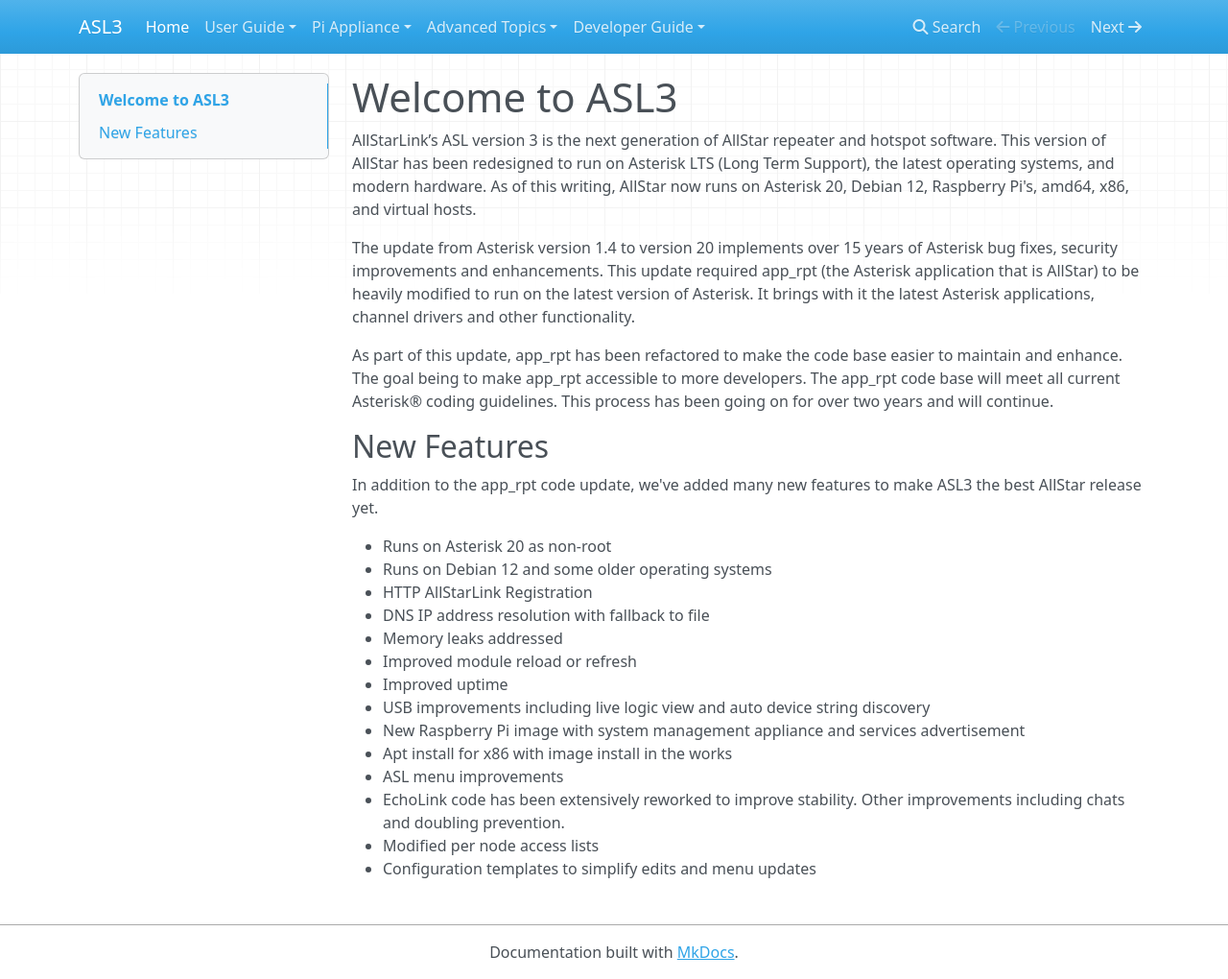
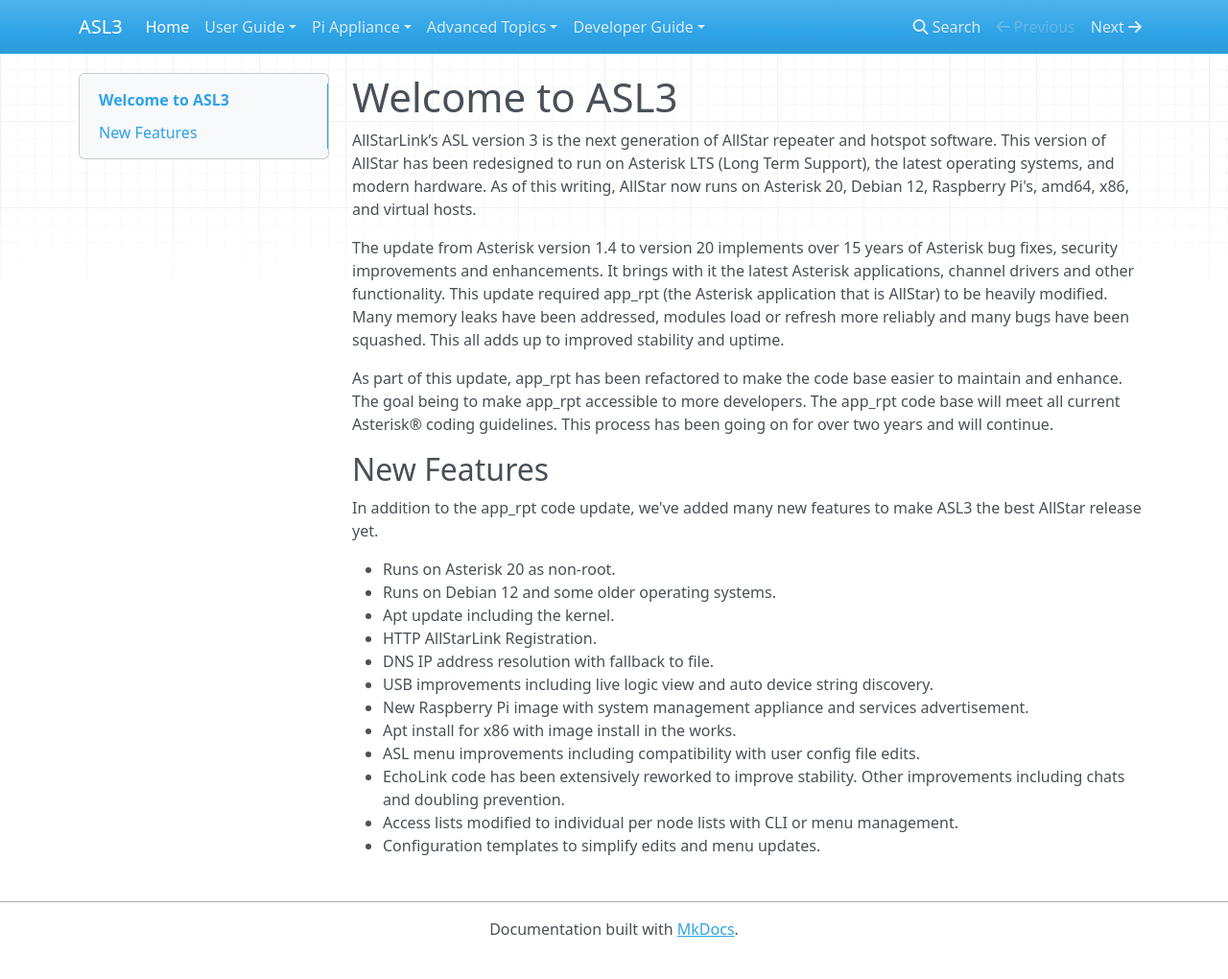
Before and after one commit to AllStarLink/ASL3-Manual, an MkDocs documentation site: the page built from docs/index.md, in a window 1280 px wide and 1020 px high. Shown: the whole window at 96% size. Built offline with MkDocs 1.6.1, drawn with Linux system fonts in a browser that asks for light colours; nearby versions of some CDN libraries.

Commit message:
Add more hype to front page

```diff
--- a/docs/index.md
+++ b/docs/index.md
@@ -2,7 +2,7 @@
 
 AllStarLink’s ASL version 3 is the next generation of AllStar repeater and hotspot software.  This version of AllStar has been redesigned to run on Asterisk LTS (Long Term Support), the latest operating systems, and modern hardware. As of this writing, AllStar now runs on Asterisk 20, Debian 12, Raspberry Pi's, amd64, x86, and virtual hosts.
 
-The update from Asterisk version 1.4 to version 20 implements over 15 years of Asterisk bug fixes, security improvements and enhancements. This update required app\_rpt (the Asterisk application that is AllStar) to be heavily modified to run on the latest version of Asterisk.  It brings with it the latest Asterisk applications, channel drivers and other functionality.
+The update from Asterisk version 1.4 to version 20 implements over 15 years of Asterisk bug fixes, security improvements and enhancements.  It brings with it the latest Asterisk applications, channel drivers and other functionality. This update required app\_rpt (the Asterisk application that is AllStar) to be heavily modified. Many memory leaks have been addressed, modules load or refresh more reliably and many bugs have been squashed. This all adds up to improved stability and uptime.
 
 As part of this update, app\_rpt has been refactored to make the code base easier to maintain and enhance.  The goal being to make app_rpt accessible to more developers. The app\_rpt code base will meet all current Asterisk® coding guidelines.  This process has been going on for over two years and will continue.
 
@@ -10,17 +10,15 @@
 
 In addition to the app_rpt code update, we've added many new features to make ASL3 the best AllStar release yet.
 
- - Runs on Asterisk 20 as non-root
- - Runs on Debian 12 and some older operating systems
- - HTTP AllStarLink Registration
- - DNS IP address resolution with fallback to file
- - Memory leaks addressed
- - Improved module reload or refresh
- - Improved uptime
- - USB improvements including live logic view and auto device string discovery
- - New Raspberry Pi image with system management appliance and services advertisement
- - Apt install for x86 with image install in the works
- - ASL menu improvements
+ - Runs on Asterisk 20 as non-root.
+ - Runs on Debian 12 and some older operating systems.
+ - Apt update including the kernel.
+ - HTTP AllStarLink Registration.
+ - DNS IP address resolution with fallback to file.
+ - USB improvements including live logic view and auto device string discovery.
+ - New Raspberry Pi image with system management appliance and services advertisement.
+ - Apt install for x86 with image install in the works.
+ - ASL menu improvements including compatibility with user config file edits.
  - EchoLink code has been extensively reworked to improve stability. Other improvements including chats and doubling prevention.
- - Modified per node access lists
- - Configuration templates to simplify edits and menu updates
+ - Access lists modified to individual per node lists with CLI or menu management.
+ - Configuration templates to simplify edits and menu updates.
```
